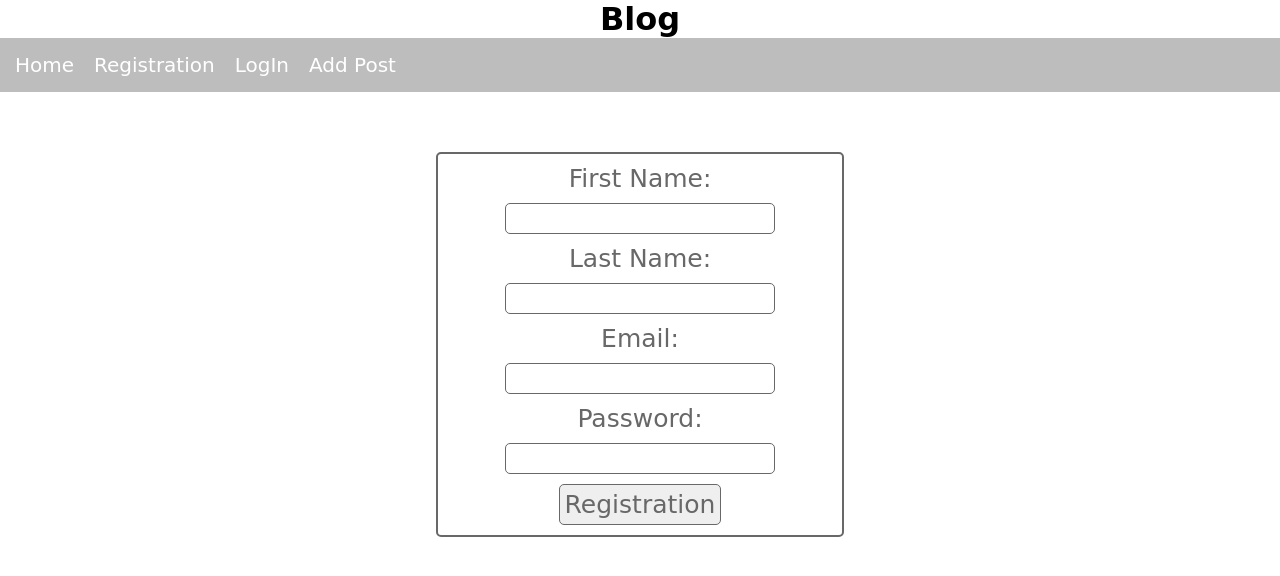
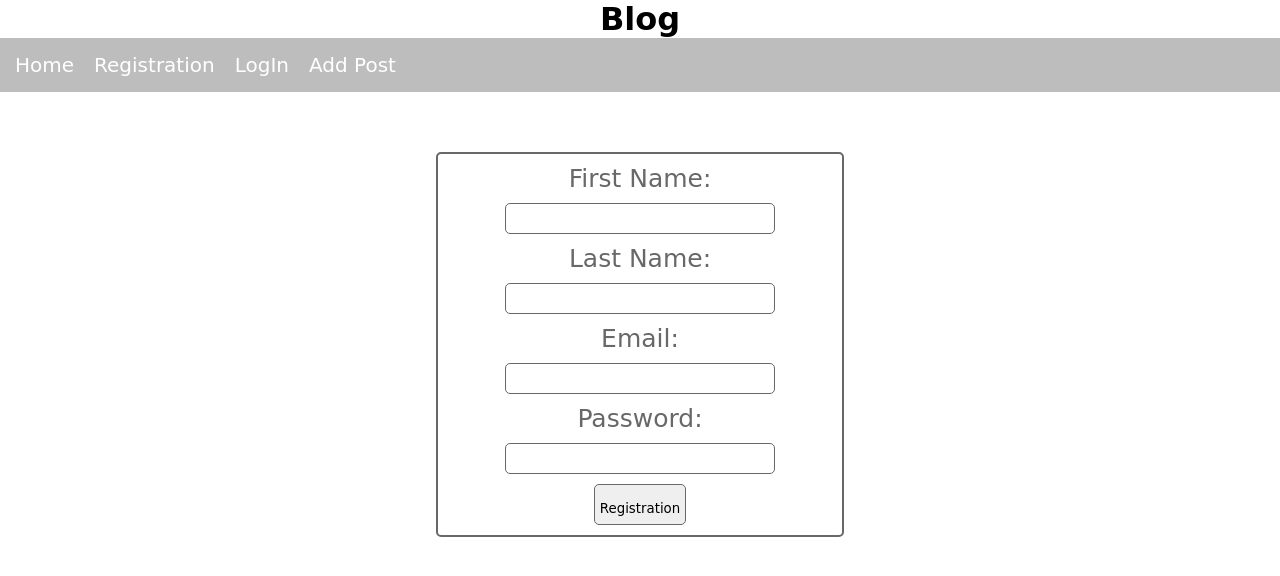
Before and after one commit to KramskoyI/Angular-blog-front, an Angular app in the folder my-app/: page /sign-up in a window 1280 px wide. Shown: the top 576 px of the page. Built offline with nearby package versions, Linux system fonts and the light colour scheme.

Commit message:
add service

```diff
--- a/my-app/src/app/app.module.ts
+++ b/my-app/src/app/app.module.ts
@@ -1,6 +1,6 @@
 import { NgModule } from '@angular/core';
 import { BrowserModule } from '@angular/platform-browser';
-
+import { HttpClientModule } from '@angular/common/http';
 import { AppRoutingModule } from './app-routing.module';
 import { AppComponent } from './app.component';
 import { MenuComponent } from './menu/menu.component';
@@ -22,7 +22,8 @@ import { AddPostComponent } from './add-post/add-post.component';
   imports: [
     BrowserModule,
     AppRoutingModule,
-    ReactiveFormsModule
+    ReactiveFormsModule,
+    HttpClientModule
   ],
   providers: [],
   bootstrap: [AppComponent]
--- a/my-app/src/app/sign-up/sign-up.component.html
+++ b/my-app/src/app/sign-up/sign-up.component.html
@@ -12,6 +12,6 @@
     <label for="password">Password: </label>
     <input id="password" type="text" formControlName="password">
 
-    <button type="submit" [disabled]="!signUpForm.valid"><a routerLink="/sign-in">Registration</a></button>
+    <button type="submit"><a routerLink="/sign-in" ></a>Registration</button>
 
   </form>
```
Also changed, not shown: my-app/src/app/sign-up/sign-up.component.ts (+5 -2 lines), my-app/src/service/user.service.ts (added, +14 -0 lines).
